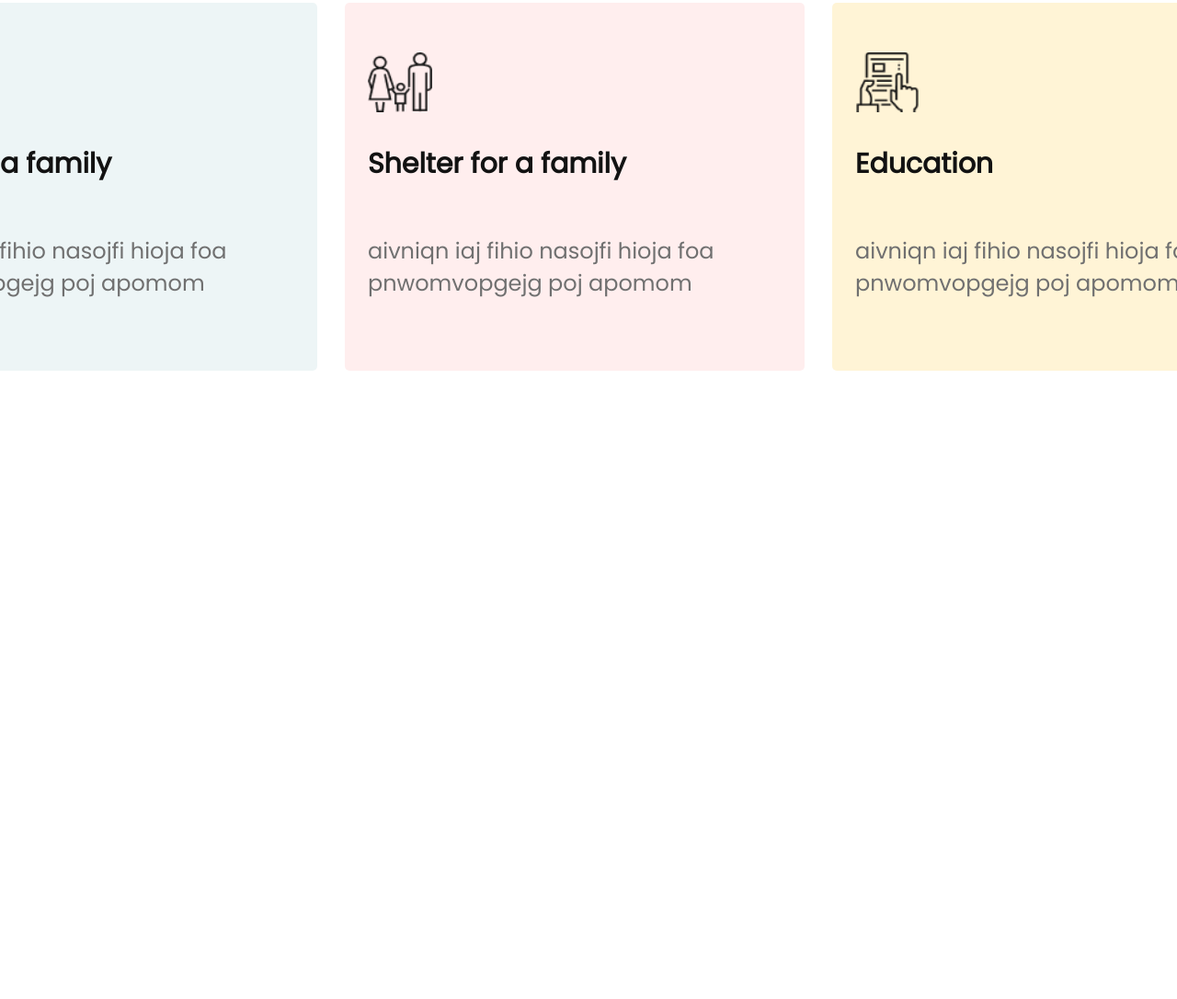
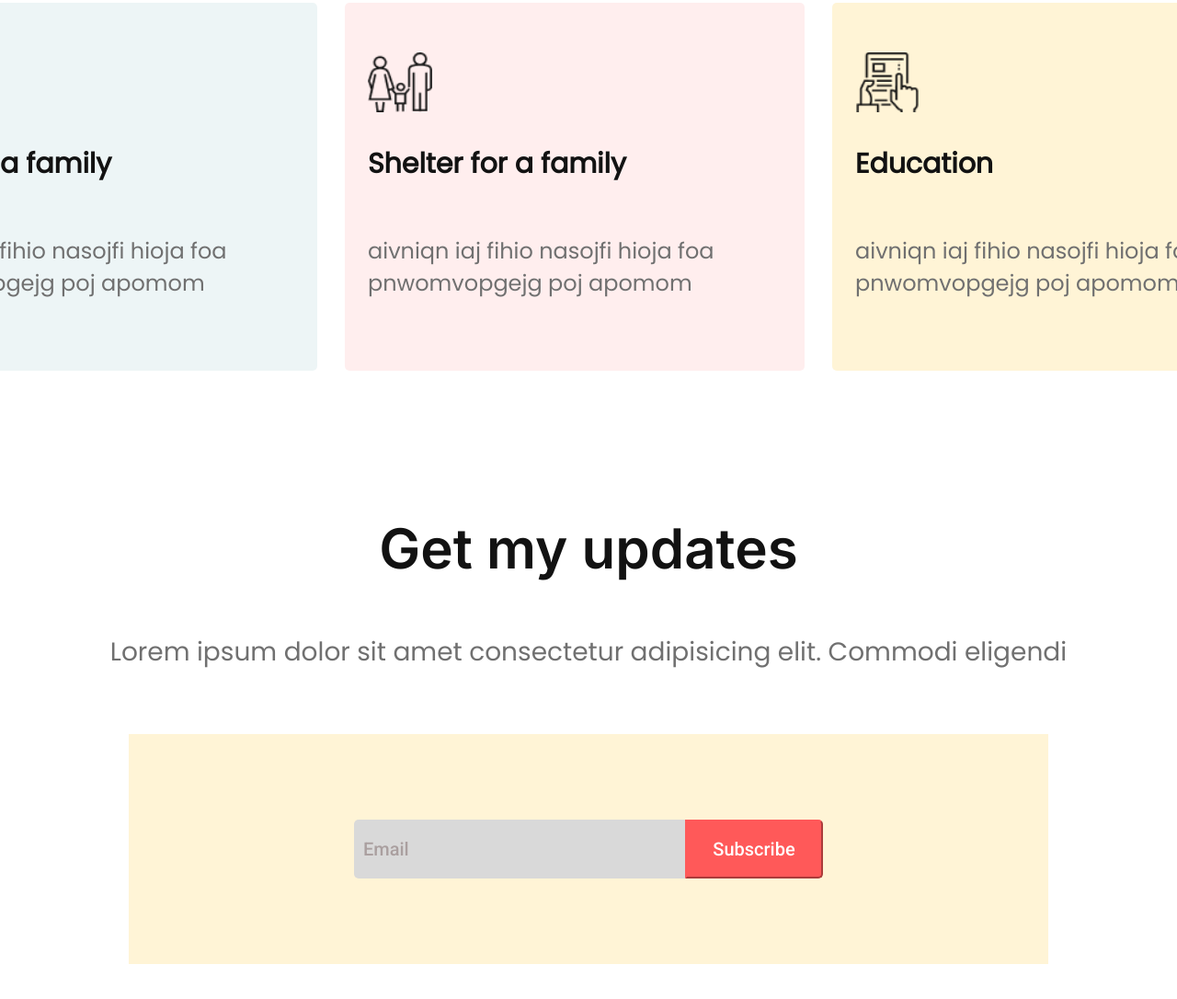
Before and after one commit to NabilHassan7/relief-fund-donation, a plain HTML site: page index.html in a window 1280 px wide. Shown: the part 1926-3012 px from the top of the page at 92% size. Before the commit the page ends 2340 px from the top, so only its background shows below. Drawn offline with Linux system fonts and the light colour scheme.

Commit message:
Email subscribe section added

```diff
--- a/index.html
+++ b/index.html
@@ -11,7 +11,7 @@
     <!--Importing Google Fonts-->
     <link rel="preconnect" href="https://fonts.googleapis.com">
     <link rel="preconnect" href="https://fonts.gstatic.com" crossorigin>
-    <link href="https://fonts.googleapis.com/css2?family=Inter:wght@600&family=Poppins&display=swap" rel="stylesheet">
+    <link href="https://fonts.googleapis.com/css2?family=Inter:wght@600&family=Poppins&family=Roboto:wght@500&display=swap" rel="stylesheet">
 <body>
     <section class="top-banner">
         <div class="center-item">
@@ -102,5 +102,21 @@
 
         </div>
     </section>
+    <section class="receive-update flex-container">
+        <div class="donation-section-header">
+            <p>Get my updates</p>
+        </div>
+        <div class="donation-section-text">
+            <p>Lorem ipsum dolor sit amet consectetur adipisicing elit. Commodi eligendi</p>
+        </div>
+        <div class="email-subscribe-box flex-container-row">
+            <div class="email-input-box">
+                <p>Email</p>
+            </div>
+            <div>
+                <button class="email-subscribe-button">Subscribe</button>
+            </div>
+        </div>
+    </section>
 </body>
 </html>
--- a/style.css
+++ b/style.css
@@ -170,3 +170,40 @@ body{
 .card-color-3{
     background-color: #fff4d6;
 }
+
+.receive-update{
+    height: 90vh;
+}
+
+.email-subscribe-box{
+    width: 1000px;
+    height: 250px;
+    background-color: #fff4d6;
+}
+
+.email-input-box{
+    width: 350px;
+    background-color: #d9d9d9;
+    border-radius: 5px 0px 0px 5px;
+    font-family: "Roboto", sans-serif;
+    font-weight: 500;
+    font-size: 20px;
+    color: #aa9f9f;
+    text-align: left;
+    padding-left: 10px;
+}
+
+.email-subscribe-button{
+    width: 150px;
+    background-color: #ff5959;
+    border-color: #ff5959;
+    border-radius: 0px 5px 5px 0px;
+    font-family: "Roboto", sans-serif;
+    font-weight: 500;
+    font-size: 20px;
+    color: #ffffff;
+    text-align: center;
+    text-decoration: none;
+    box-shadow: none;
+    padding: 18px;
+}
```
